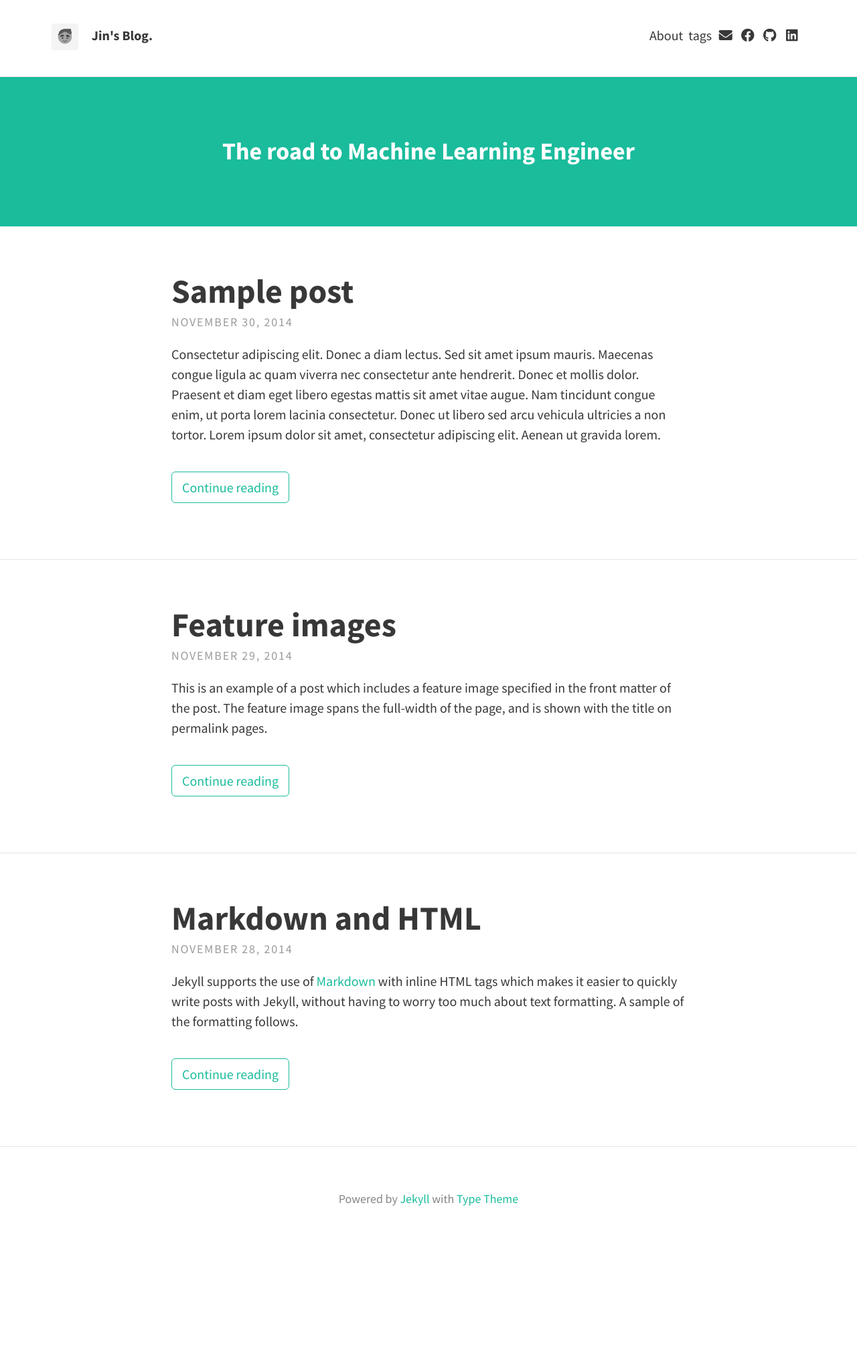
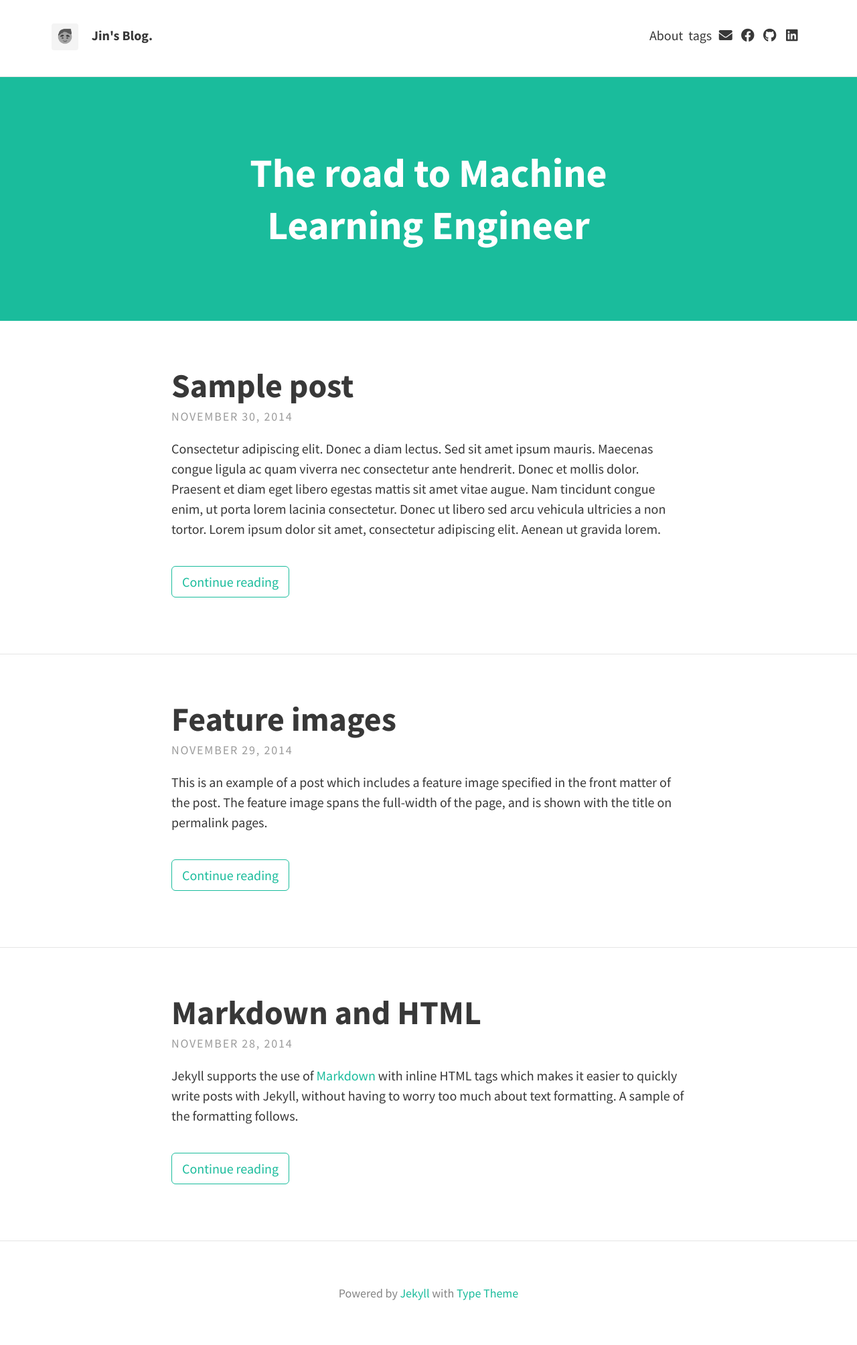
Before and after one commit to lsjhome/lsjhome-temp.github.io, a Jekyll site: the page built from index.html, in a window 1280 px wide. Shown: the whole page at 67% size. Built offline with Jekyll 4.4.1, drawn with Linux system fonts in a browser that asks for light colours; nearby versions of some CDN libraries; the list of posts is cut into pages by our own code; before the commit the page ends 1867 px from its top, so only the background shows below that.

Commit message:
edit header size

```diff
--- a/_config.yml
+++ b/_config.yml
@@ -13,7 +13,7 @@ theme_settings:
 
   # Header and footer text
   header_text: >
-     <h3> The road to Machine Learning Engineer </h3>
+     <h1> The road to Machine Learning Engineer </h1>
   header_text_feature_image:
   footer_text: >
    Powered by <a href="https://jekyllrb.com/">Jekyll</a> with <a href="https://github.com/rohanchandra/type-theme">Type Theme</a>
```
